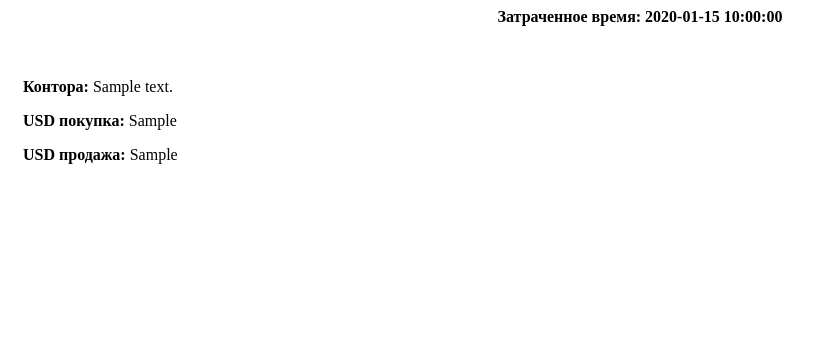
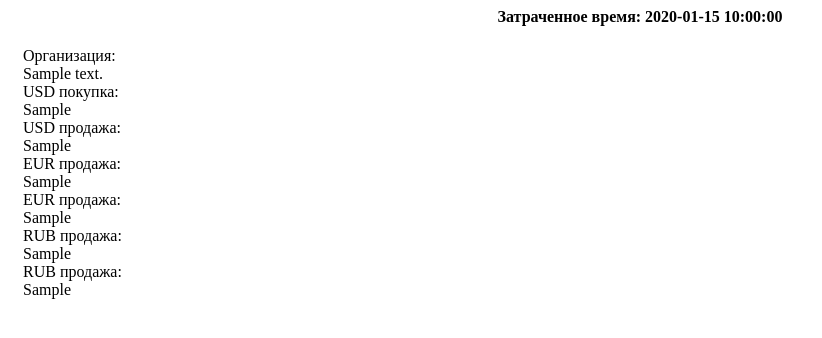
Before and after one commit to suph4rd/CurrencyCheckAiohttp, a Python web app: template app/templates/belarusbank/belarusbank-main-part.html in a window 1280 px wide. Shown: the top 338 px of the page, without its empty margins (0-822 px from the left). Run offline with Jinja, Linux system fonts and the light colour scheme; the template is opened without the code that fills it: most values are stand-ins (such as "Sample title", 1, 10 or a date in 2020).

Commit message:
fix: main page and belarusbank templates

```diff
--- a/app/templates/belarusbank/belarusbank-main-part.html
+++ b/app/templates/belarusbank/belarusbank-main-part.html
@@ -1,10 +1,37 @@
 <h4 style="text-align: center">Затраченное время: {{ belarusbank_time }}</h4>
-<div style="display: flex; margin-bottom: 2em">
+<div class="row" style="margin-bottom: 2em; justify-content: center">
     {% for item in belarusbank_answer %}
-        <div style="margin: 15px">
-            <p><b>Контора:</b> {{ item.filials_text }} </p>
-            <p><b>USD покупка:</b> {{ item.USD_in }} </p>
-            <p><b>USD продажа:</b> {{ item.USD_out }} </p>
+        <div class="card col-10 col-md-4 col-lg-3 col-xl-2" style="margin: 15px">
+            <div class="row mb-2">
+                <div class="col fw-bold">Организация:</div>
+                <div class="col">{{ item.filials_text }}</div>
+            </div>
+            <div class="row mb-2">
+                <div class="col fw-bold">USD покупка:</div>
+                <div class="col">{{ item.USD_in }}</div>
+            </div>
+            <div class="row mb-2">
+                <div class="col fw-bold">USD продажа:</div>
+                <div class="col">{{ item.USD_out }}</div>
+            </div>
+
+            <div class="row mb-2">
+                <div class="col fw-bold">EUR продажа:</div>
+                <div class="col">{{ item.EUR_in }}</div>
+            </div>
+            <div class="row mb-2">
+                <div class="col fw-bold">EUR продажа:</div>
+                <div class="col">{{ item.EUR_out }}</div>
+            </div>
+
+            <div class="row mb-2">
+                <div class="col fw-bold">RUB продажа:</div>
+                <div class="col">{{ item.RUB_in }}</div>
+            </div>
+            <div class="row mb-2">
+                <div class="col fw-bold">RUB продажа:</div>
+                <div class="col">{{ item.RUB_out }}</div>
+            </div>
         </div>
     {% endfor %}
 </div>
```
Also changed, not shown: app/templates/belarusbank/belarusbank.html (+4 -3 lines), app/templates/main_page.html (+13 -44 lines).
